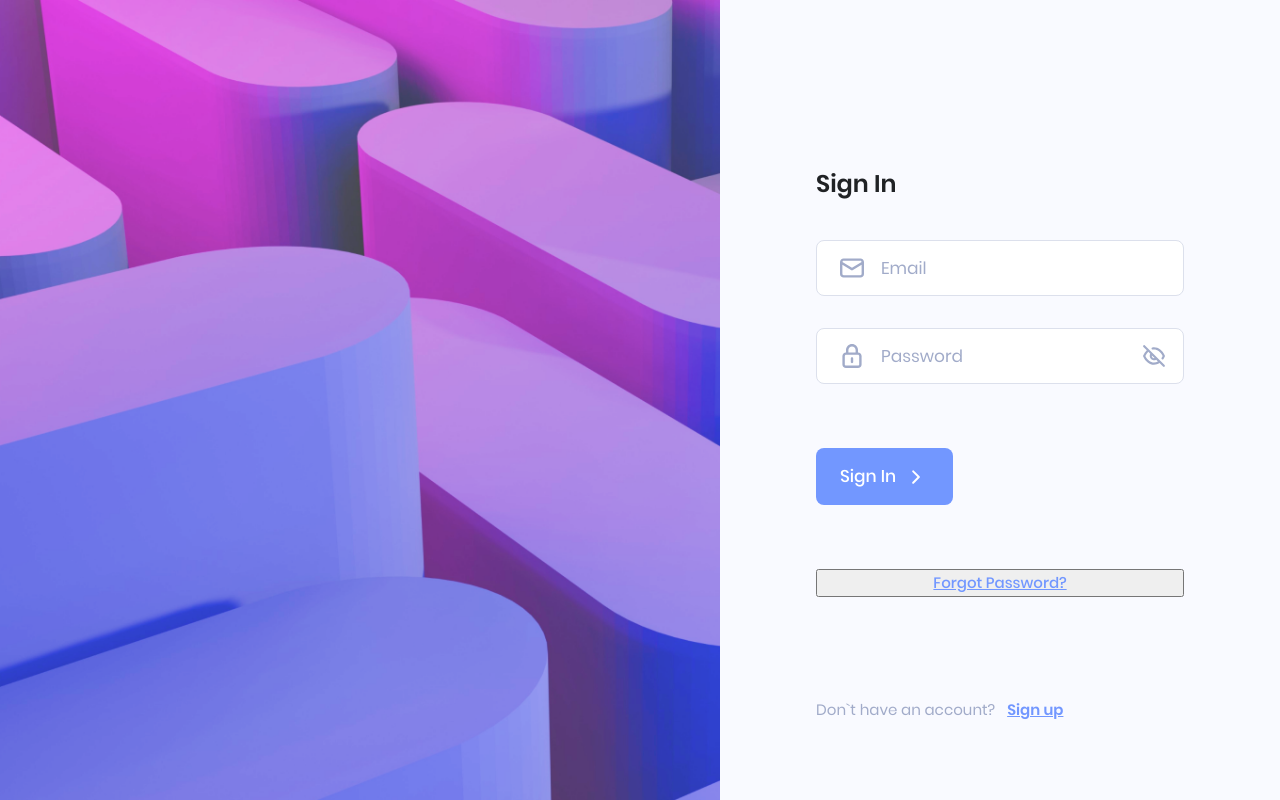
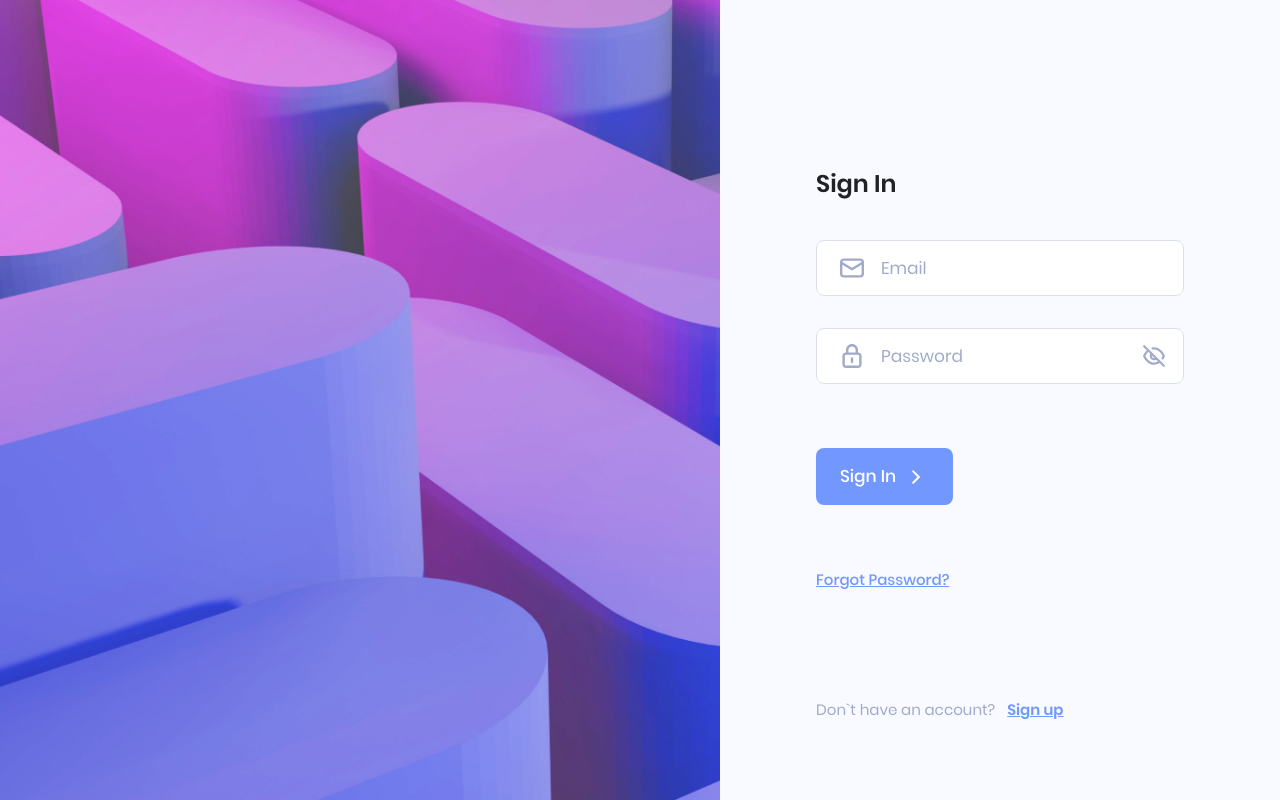
Before and after one commit to urchrr/itrexlab-clinic-app, a React (Create React App) app: page /sign-in in a window 1280 px wide. Built offline with nearby package versions, Linux system fonts and the light colour scheme.

Commit message:
fix/HW5-fix-layout

```diff
--- a/src/features/UserAuth/components/SignInForm.js
+++ b/src/features/UserAuth/components/SignInForm.js
@@ -21,6 +21,11 @@ const StyledLink = styled.button`
     font-weight: 500;
     text-decoration: underline;
     cursor: pointer;
+  padding: 0;
+  outline: none;
+  border: none;
+  background-color:inherit;
+  text-align: start;
 `;
 
 const SignInForm = function () {
--- a/src/services/notify.js
+++ b/src/services/notify.js
@@ -2,7 +2,7 @@ import { toast } from 'react-toastify';
 
 const config = {
   position: 'bottom-left',
-  autoClose: 0,
+  autoClose: 1000,
   hideProgressBar: false,
   closeOnClick: true,
   pauseOnHover: true,
--- a/src/services/redux/appointments/reducers.js
+++ b/src/services/redux/appointments/reducers.js
@@ -19,8 +19,8 @@ export const appointmentsSlice = createSlice({
       state.isLoading = false;
       state.appointmentList = payload;
     },
-    appointmentAdded: (state, { payload }) => {
-      state.appointmentList.push(payload);
+    appointmentAdded: (state) => {
+      state.isLoading = false;
     },
     appointmentDeleted: (state, { payload }) => {
       state.appointmentList.filter((item) => item.id !== payload);
--- a/src/services/redux/appointments/sagas.js
+++ b/src/services/redux/appointments/sagas.js
@@ -37,7 +37,6 @@ function* workerAddAppointment({ payload: { values, navigate } }) {
     yield put(appointmentAdded());
     yield navigate();
     notify.update(id, 'success', 'Saved!');
-    // eslint-disable-next-line no-empty
   } catch (error) {
     notify.update(id, 'error', error.message);
     yield put(rejectedAppointmentsAction(error));
```
